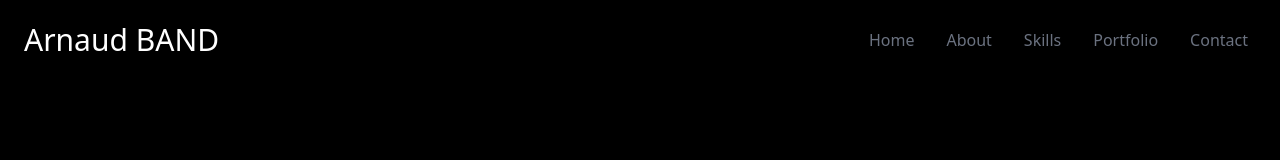
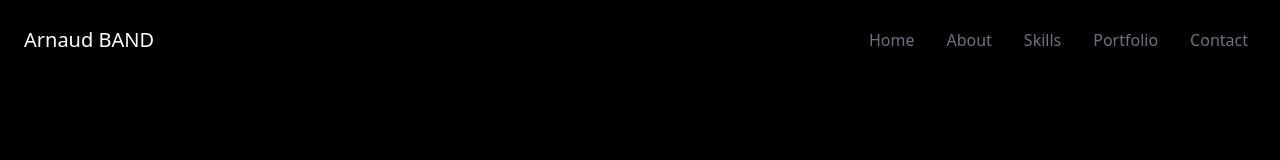
Before and after one commit to ArnaudBand/node_portfolio, a React (Create React App) app: page / in a window 1280 px wide. Shown: the top 160 px of the page. Built offline with nearby package versions, Linux system fonts and the light colour scheme.

Commit message:
Change the logo as link

```diff
--- a/src/components/Navbar.jsx
+++ b/src/components/Navbar.jsx
@@ -10,7 +10,7 @@ const Navbar = () => {
   return (
     <div className="flex justify-between items-center w-full h-20 px-4 text-white bg-black fixed">
       <div>
-        <h1 className="text-3xl font-signature ml-2">{options.title}</h1>
+        <Link to="/" className="text-xl font-signature ml-2 hover:text-2xl">{options.title}</Link>
       </div>
 
       <ul className="hidden md:flex">
```
